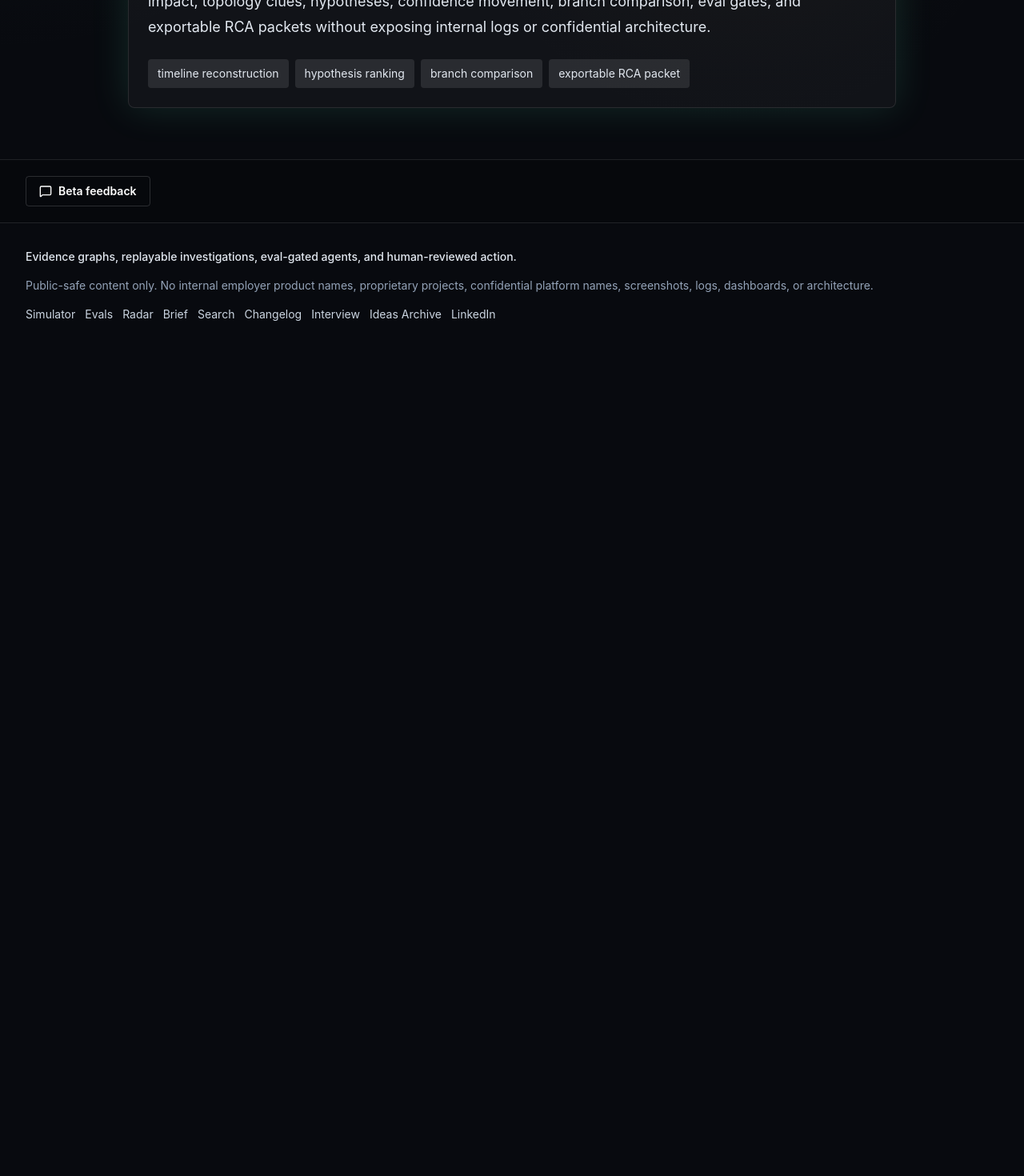
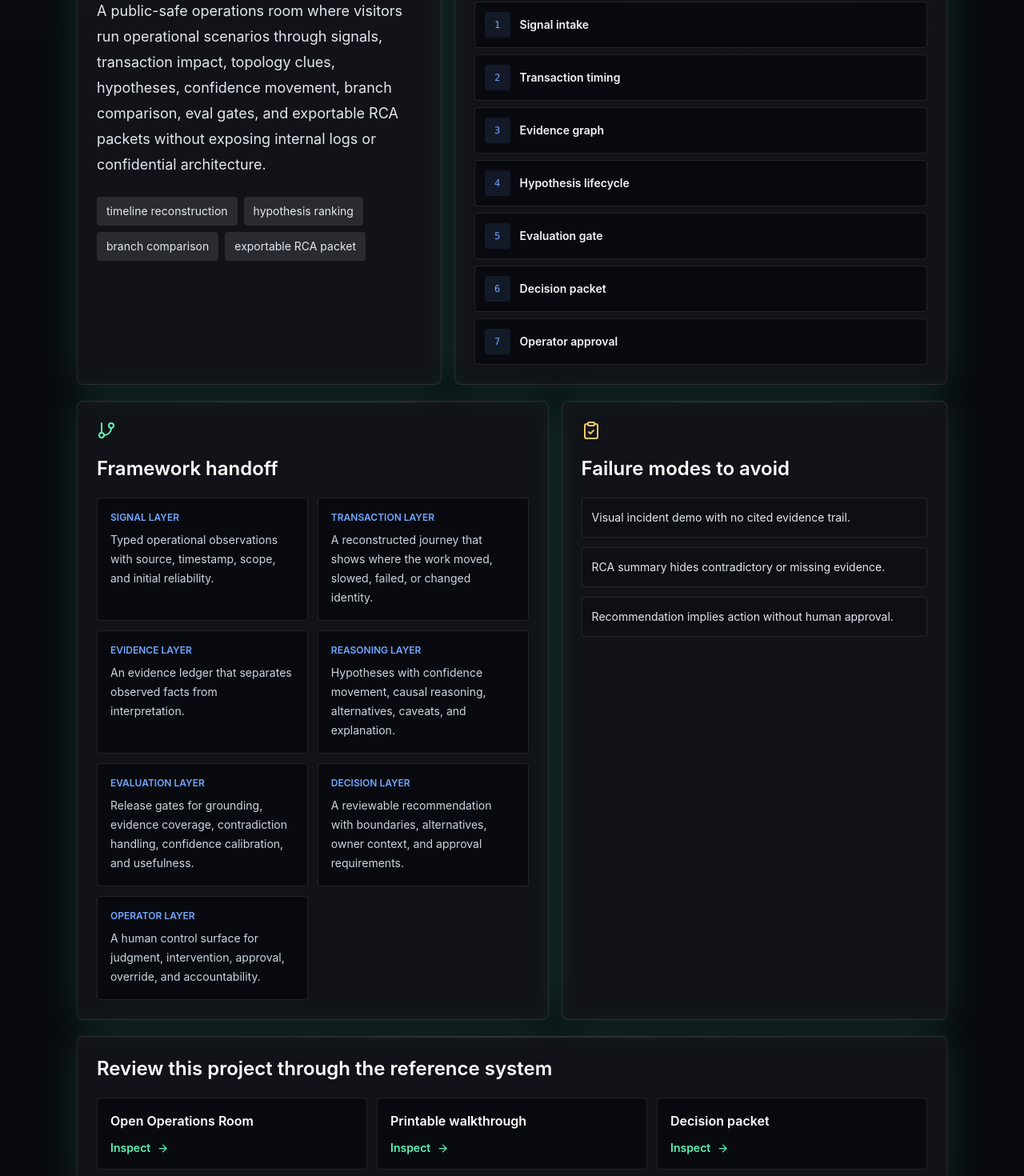
Before and after one commit to rseri17-code/seri-ai, a Next.js app: page /projects/ai-incident-investigation-simulator in a window 1280 px wide. Shown: the part 480-1950 px from the top of the page at 80% size. Before the commit the page ends 915 px from the top, so only its background shows below. Built offline with nearby package versions, Linux system fonts and the light colour scheme; no server answers.

Commit message:
Deepen project proof pages

```diff
--- a/app/projects/[slug]/page.tsx
+++ b/app/projects/[slug]/page.tsx
@@ -1,7 +1,9 @@
 import type { Metadata } from "next";
+import Link from "next/link";
 import { notFound } from "next/navigation";
+import { ArrowRight, ClipboardCheck, GitBranch, Route, ShieldCheck } from "lucide-react";
 import { Card } from "@/components/card";
-import { projects } from "@/content/site";
+import { operationalIntelligenceFramework, projects } from "@/content/site";
 
 export function generateStaticParams() {
   return projects.map((project) => ({ slug: project.slug }));
@@ -29,6 +31,65 @@ export async function generateMetadata({ params }: { params: Promise<{ slug: str
   };
 }
 
+const projectContracts = {
+  "ai-incident-investigation-simulator": {
+    layerIndexes: [0, 1, 3, 4, 6, 7, 9],
+    evidencePath: ["Signal intake", "Transaction timing", "Evidence graph", "Hypothesis lifecycle", "Evaluation gate", "Decision packet", "Operator approval"],
+    failureModes: [
+      "Visual incident demo with no cited evidence trail.",
+      "RCA summary hides contradictory or missing evidence.",
+      "Recommendation implies action without human approval."
+    ],
+    references: [
+      ["/investigation-room", "Open Operations Room"],
+      ["/publication-pack/oi-room-001-printable-walkthrough.md", "Printable walkthrough"],
+      ["/publication-pack/decision-packet-example.md", "Decision packet"]
+    ]
+  },
+  "operational-intelligence-copilot": {
+    layerIndexes: [3, 4, 5, 6, 7, 9],
+    evidencePath: ["Approved retrieval", "Evidence filtering", "Boundary check", "Grounded answer", "Citation handoff", "Human review"],
+    failureModes: [
+      "Assistant imitates a persona instead of citing public assets.",
+      "Confidential or unknown questions receive confident answers.",
+      "Related pages are not surfaced when the answer needs deeper context."
+    ],
+    references: [
+      ["/ask", "Ask Ravikanth"],
+      ["/evals", "Trust fixtures"],
+      ["/wiki/operational-intelligence-evidence-pack", "Evidence pack"]
+    ]
+  },
+  "transaction-graph-explorer": {
+    layerIndexes: [1, 2, 3, 4, 5],
+    evidencePath: ["Journey reconstruction", "Dependency boundary", "Ownership context", "Impact mapping", "Known pattern retrieval"],
+    failureModes: [
+      "Graph structure does not improve an operational decision.",
+      "Service topology is mistaken for customer journey impact.",
+      "Stale ownership or dependency context weakens blast-radius claims."
+    ],
+    references: [
+      ["/map", "Operational map"],
+      ["/patterns/transaction-journey-reconstruction", "Transaction pattern"],
+      ["/wiki/transaction-journeys", "Transaction note"]
+    ]
+  },
+  "ai-evaluation-workbench": {
+    layerIndexes: [3, 4, 6, 8, 9],
+    evidencePath: ["Scenario fixture", "Expected behavior", "Grounding check", "Refusal check", "Regression result", "Release gate"],
+    failureModes: [
+      "Trust is reduced to a single score with no dimension-level evidence.",
+      "Eval cases ignore missing context, red herrings, or confidentiality boundaries.",
+      "Production corrections never become replay fixtures."
+    ],
+    references: [
+      ["/evals", "Public evals"],
+      ["/patterns/evaluation-and-replay", "Evaluation pattern"],
+      ["/wiki/evaluation-and-replay", "Evaluation note"]
+    ]
+  }
+} as const;
+
 export default async function ProjectPage({ params }: { params: Promise<{ slug: string }> }) {
   const { slug } = await params;
   const project = projects.find((item) => item.slug === slug);
@@ -36,14 +97,19 @@ export default async function ProjectPage({ params }: { params: Promise<{ slug:
   if (!project) {
     notFound();
   }
+  const contract = projectContracts[project.slug as keyof typeof projectContracts];
+  const relatedLayers = contract.layerIndexes.map((index) => operationalIntelligenceFramework.layers[index]);
 
   return (
-    <section className="mx-auto max-w-5xl px-4 py-16 sm:px-6 lg:px-8">
+    <section className="mx-auto max-w-6xl px-4 py-16 sm:px-6 lg:px-8">
       <p className="text-sm font-semibold uppercase tracking-[0.18em] text-amber">{project.status}</p>
       <h1 className="mt-4 text-5xl font-semibold tracking-tight text-white">{project.name}</h1>
       <p className="mt-5 max-w-3xl text-xl leading-8 text-slate-300">{project.summary}</p>
-      <Card className="mt-10">
-        <h2 className="text-2xl font-semibold text-white">Pattern</h2>
+
+      <div className="mt-10 grid gap-4 lg:grid-cols-[0.85fr_1.15fr]">
+        <Card className="border-mint/25 bg-mint/[0.05]">
+          <ShieldCheck className="mb-5 text-mint" />
+          <h2 className="text-2xl font-semibold text-white">Operating contract</h2>
           <p className="mt-4 text-lg leading-8 text-slate-200">{project.detail}</p>
           <div className="mt-6 flex flex-wrap gap-2">
             {project.capabilities.map((capability) => (
@@ -53,6 +119,61 @@ export default async function ProjectPage({ params }: { params: Promise<{ slug:
             ))}
           </div>
         </Card>
+
+        <Card>
+          <Route className="mb-5 text-signal" />
+          <h2 className="text-2xl font-semibold text-white">Evidence path</h2>
+          <div className="mt-5 grid gap-2">
+            {contract.evidencePath.map((step, index) => (
+              <div key={step} className="flex items-center gap-3 rounded border border-white/10 bg-ink p-3">
+                <span className="grid h-8 w-8 shrink-0 place-items-center rounded bg-signal/10 font-mono text-xs text-signal">{index + 1}</span>
+                <span className="text-sm font-semibold text-slate-100">{step}</span>
+              </div>
+            ))}
+          </div>
+        </Card>
+      </div>
+
+      <div className="mt-5 grid gap-4 lg:grid-cols-[1.1fr_0.9fr]">
+        <Card>
+          <GitBranch className="mb-5 text-mint" />
+          <h2 className="text-2xl font-semibold text-white">Framework handoff</h2>
+          <div className="mt-5 grid gap-3 md:grid-cols-2">
+            {relatedLayers.map((layer) => (
+              <Link key={layer.name} href={layer.relatedPattern} className="rounded border border-white/10 bg-ink p-4 transition hover:border-mint/40">
+                <p className="text-xs font-semibold uppercase text-signal">{layer.name}</p>
+                <p className="mt-2 text-sm leading-6 text-slate-300">{layer.output}</p>
+              </Link>
+            ))}
+          </div>
+        </Card>
+
+        <Card className="border-amber/25 bg-amber/[0.045]">
+          <ClipboardCheck className="mb-5 text-amber" />
+          <h2 className="text-2xl font-semibold text-white">Failure modes to avoid</h2>
+          <ul className="mt-5 space-y-3">
+            {contract.failureModes.map((failureMode) => (
+              <li key={failureMode} className="rounded border border-white/10 bg-black/20 p-3 text-sm leading-6 text-slate-200">
+                {failureMode}
+              </li>
+            ))}
+          </ul>
+        </Card>
+      </div>
+
+      <Card className="mt-5">
+        <h2 className="text-2xl font-semibold text-white">Review this project through the reference system</h2>
+        <div className="mt-5 grid gap-3 md:grid-cols-3">
+          {contract.references.map(([href, label]) => (
+            <Link key={href} href={href} className="rounded border border-white/10 bg-ink p-4 transition hover:border-signal/40">
+              <span className="font-semibold text-white">{label}</span>
+              <span className="mt-3 flex items-center gap-2 text-sm font-semibold text-mint">
+                Inspect <ArrowRight size={15} />
+              </span>
+            </Link>
+          ))}
+        </div>
+      </Card>
     </section>
   );
 }
--- a/public/eval-report.json
+++ b/public/eval-report.json
@@ -679,7 +679,7 @@
     "The knowledge base intentionally excludes confidential implementation details, so some questions will be refused or marked uncovered.",
     "Richer answer scoring should add model-judged qualitative grading once production AI keys are configured."
   ],
-  "generatedAt": "2026-07-26T01:04:25.195Z",
+  "generatedAt": "2026-07-26T01:08:43.614Z",
   "fixtureCount": 62,
   "passingFixtures": 62
 }
```
Also changed, not shown: scripts/validate-content-coherence.mjs (+21 -0 lines). Lines whose indentation alone changed are shown as unchanged.
